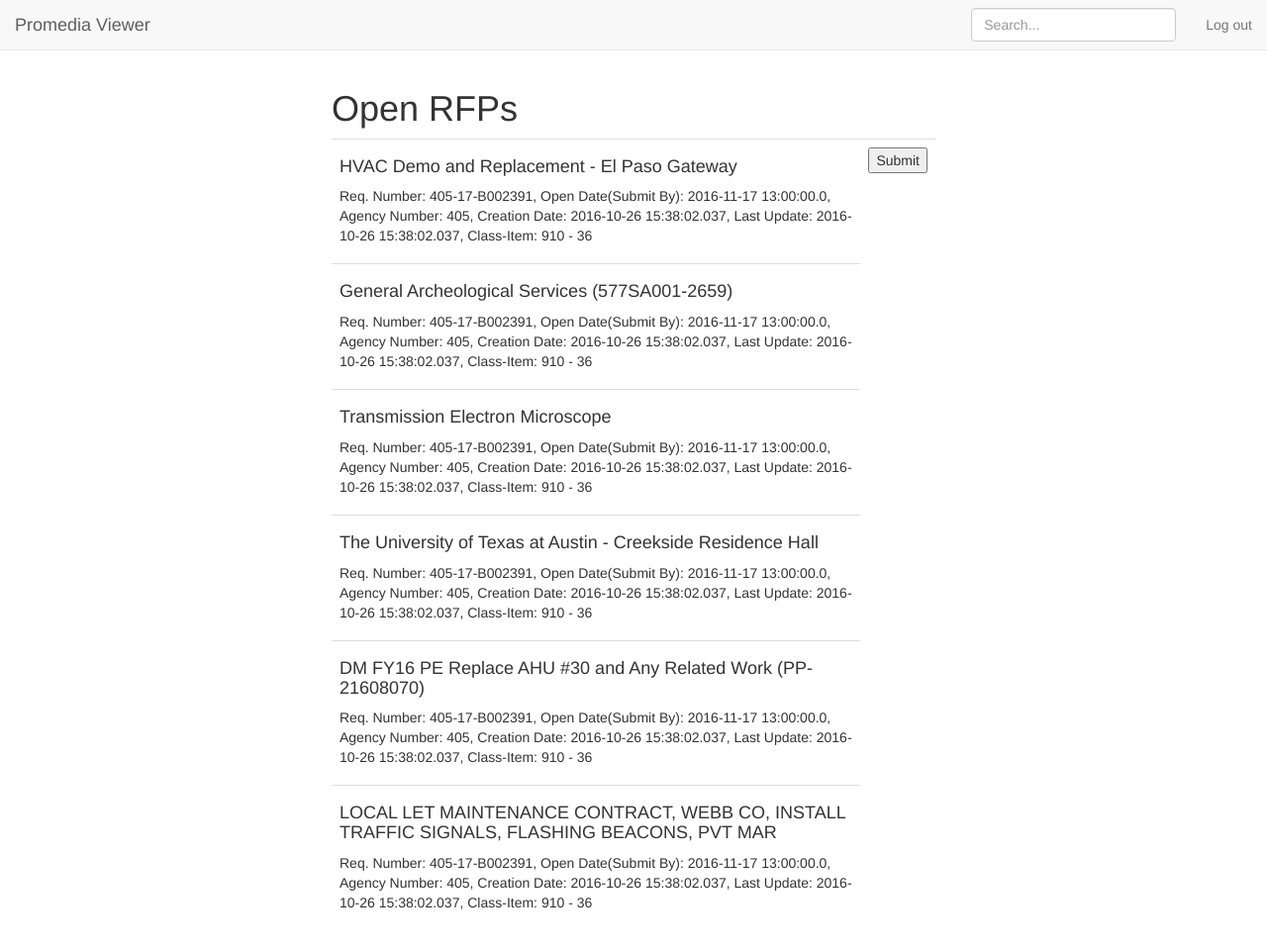
After one commit to boxconsultingdemoapp/rfpsubmission, a Node project: template views/pages/landing.ejs in a window 1280 px wide. The commit adds this page. Shown: the whole page at 99% size. Run offline with Node 20 templates, Linux system fonts and the light colour scheme; the template is opened without the code that fills it, so the values that code supplies are empty; some libraries are stand-ins or nearby versions.

Commit message:
add nav bar partial, landing and overiew templates

```diff
--- a/app.js
+++ b/app.js
@@ -20,6 +20,8 @@ let routes = require('./routes/index');
 let users = require('./routes/users');
 let userToken = require('./routes/userToken');
 let fileRoute = require('./routes/file');
+let landingRoute = require('./routes/landing');
+let overviewRoute = require('./routes/overview');
 
 let app = express();
 
@@ -70,6 +72,8 @@ app.use('/', routes);
 app.use('/user', users);
 app.use('/token', userToken);
 app.use('/files', fileRoute);
+app.use('/landing', landingRoute);
+app.use('/overview', overviewRoute);
 
 // catch 404 and forward to error handler
 app.use(function (req, res, next) {
--- a/public/stylesheets/box.css
+++ b/public/stylesheets/box.css
@@ -1,3 +1,7 @@
+body {
+  padding-top: 70px;
+}
+
 #folders {
   border-right: 2px solid #999;
 }
--- /dev/null
+++ b/views/pages/landing.ejs
@@ -0,0 +1,52 @@
+<!DOCTYPE html>
+<html>
+
+<head>
+	<% include ../partials/head %>
+</head>
+
+<body>
+
+	<% include ../partials/nav %>
+
+      <div class="col-sm-6 col-sm-offset-3 col-md-6 col-md-offset-3">
+
+          <h1 class="sub-header">Open RFPs</h1>
+          <div class="table-responsive">
+            <table class="table table-hover">
+<!--               <thead>
+                <tr>
+                  <th width="5%">File Type</th>
+                  <th width="30%">File Name</th>
+                  <th width="35%">Description</th>
+                  <th>Updated </th>
+                  <th>Size </th>
+                </tr>
+              </thead> -->
+              <tbody>
+                <tr>
+                  <td><h4>HVAC Demo and Replacement - El Paso Gateway</h4><p>Req. Number: 405-17-B002391, Open Date(Submit By): 2016-11-17 13:00:00.0, Agency Number: 405, Creation Date: 2016-10-26 15:38:02.037, Last Update: 2016-10-26 15:38:02.037, Class-Item: 910 - 36</p></td>
+                  <td><button>Submit</button></td>
+                </tr>
+                <tr>
+                  <td><h4>General Archeological Services (577SA001-2659)</h4><p>Req. Number: 405-17-B002391, Open Date(Submit By): 2016-11-17 13:00:00.0, Agency Number: 405, Creation Date: 2016-10-26 15:38:02.037, Last Update: 2016-10-26 15:38:02.037, Class-Item: 910 - 36</p></td>
+                </tr>
+                <tr>
+                  <td><h4>Transmission Electron Microscope</h4><p>Req. Number: 405-17-B002391, Open Date(Submit By): 2016-11-17 13:00:00.0, Agency Number: 405, Creation Date: 2016-10-26 15:38:02.037, Last Update: 2016-10-26 15:38:02.037, Class-Item: 910 - 36</p></td>
+                </tr>
+                <tr>
+                  <td><h4>The University of Texas at Austin - Creekside Residence Hall</h4><p>Req. Number: 405-17-B002391, Open Date(Submit By): 2016-11-17 13:00:00.0, Agency Number: 405, Creation Date: 2016-10-26 15:38:02.037, Last Update: 2016-10-26 15:38:02.037, Class-Item: 910 - 36</p></td>
+                </tr>
+                <tr>
+                  <td><h4>DM FY16 PE Replace AHU #30 and Any Related Work (PP-21608070)</h4><p>Req. Number: 405-17-B002391, Open Date(Submit By): 2016-11-17 13:00:00.0, Agency Number: 405, Creation Date: 2016-10-26 15:38:02.037, Last Update: 2016-10-26 15:38:02.037, Class-Item: 910 - 36</p></td>
+                </tr>
+                <tr>
+                  <td><h4>LOCAL LET MAINTENANCE CONTRACT, WEBB CO, INSTALL TRAFFIC SIGNALS, FLASHING BEACONS, PVT MAR</h4><p>Req. Number: 405-17-B002391, Open Date(Submit By): 2016-11-17 13:00:00.0, Agency Number: 405, Creation Date: 2016-10-26 15:38:02.037, Last Update: 2016-10-26 15:38:02.037, Class-Item: 910 - 36</p></td>
+                </tr>
+              </tbody>
+            </table>
+          </div>
+        </div>
+
+</body>
+</html>
--- /dev/null
+++ b/views/partials/nav.ejs
@@ -0,0 +1,22 @@
+<nav class="navbar navbar-default navbar-fixed-top">
+	<div class="container-fluid">
+		<div class="navbar-header">
+			<button type="button" class="navbar-toggle collapsed" data-toggle="collapse" data-target="#navbar" aria-expanded="false" aria-controls="navbar">
+				<span class="sr-only">Toggle navigation</span>
+				<span class="icon-bar"></span>
+				<span class="icon-bar"></span>
+				<span class="icon-bar"></span>
+			</button>
+			<a class="navbar-brand" href="#">Promedia Viewer</a></div>
+		<div id="navbar" class="navbar-collapse collapse">
+			<ul class="nav navbar-nav navbar-right">
+<!--             <li><a href="#">My files</a></li>
+				<li><a href="#">Upload file</a></li> -->
+				<li><a href="#">Log out</a></li>
+			</ul>
+			<form class="navbar-form navbar-right">
+				<input type="text" class="form-control" placeholder="Search...">
+			</form>
+		</div>
+	</div>
+</nav>
```
Also changed, not shown: routes/landing.js (added, +15 -0 lines), routes/overview.js (added, +15 -0 lines), views/pages/overview.ejs (added, +47 -0 lines).
